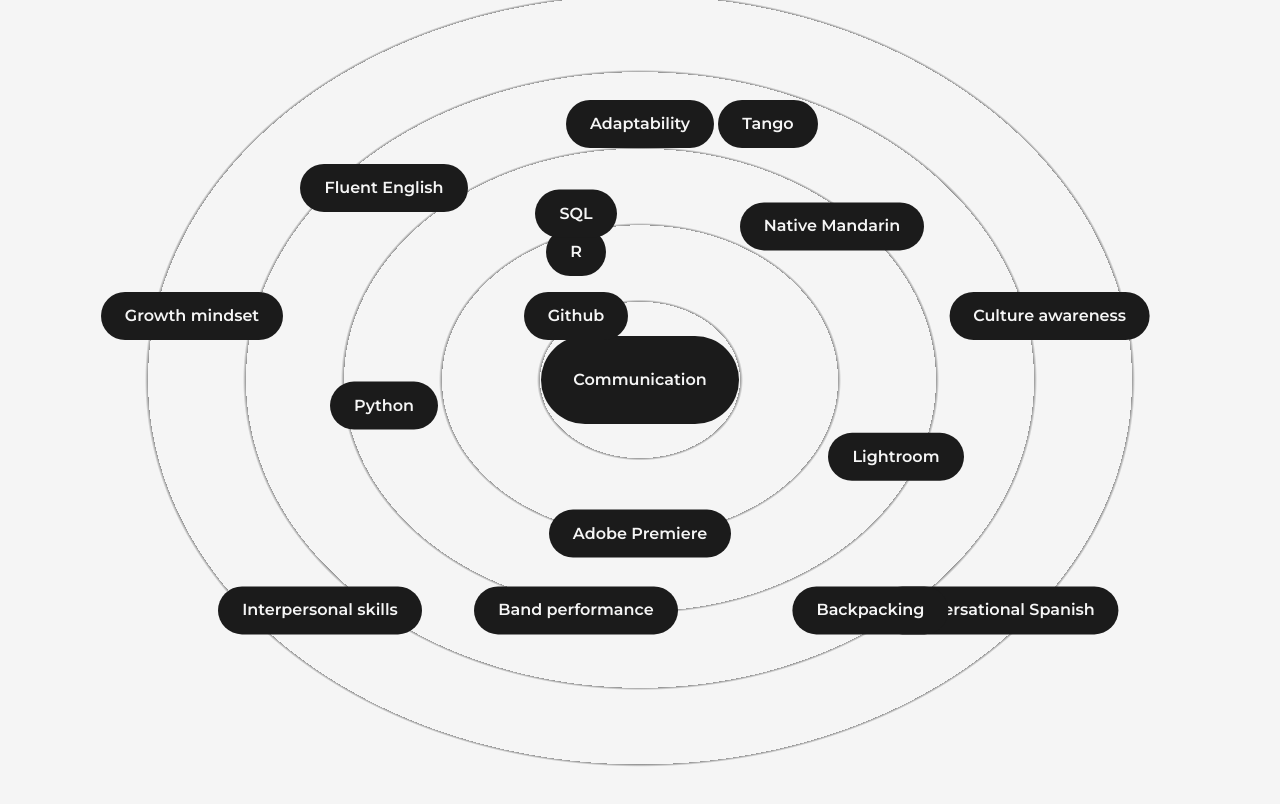
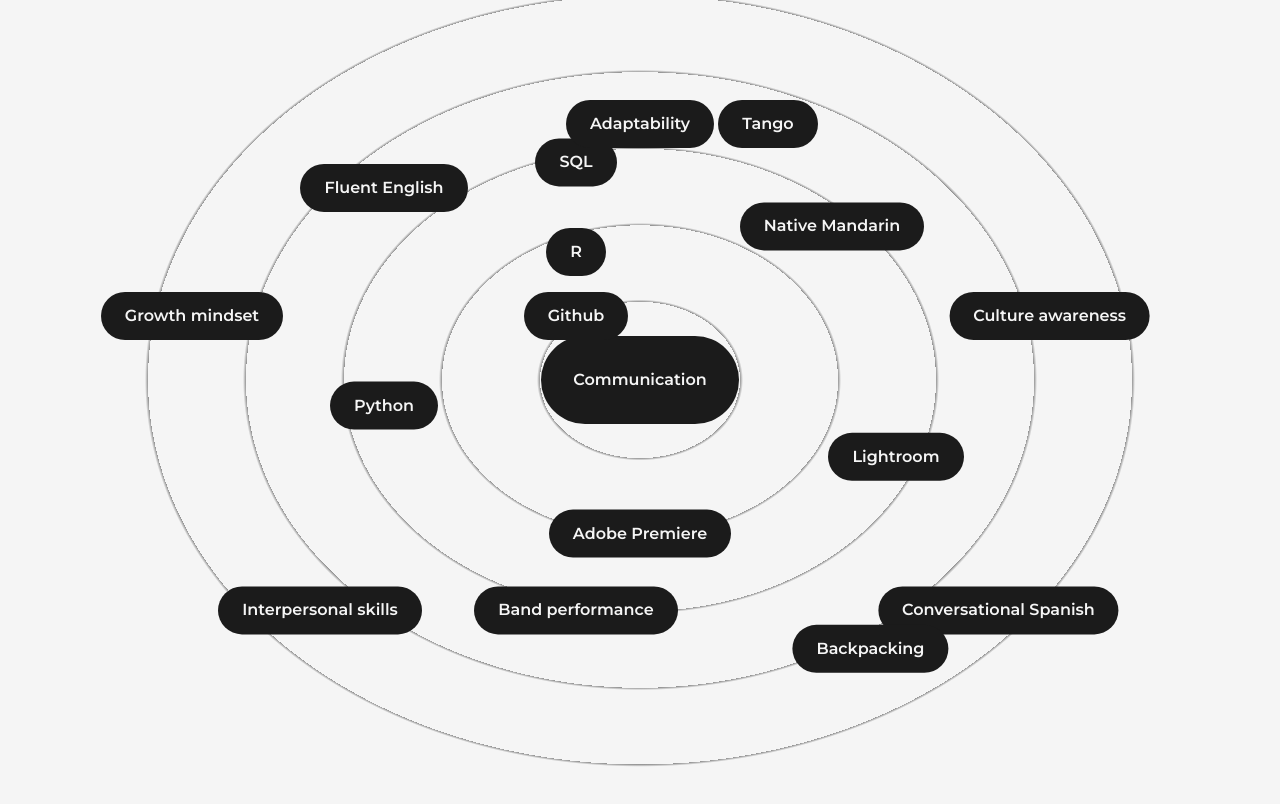
Before and after one commit to itsginc/isginc.github.io, a Next.js app: page /about in a window 1280 px wide. Shown: the part 1352-2156 px from the top of the page. Built offline with nearby package versions, Linux system fonts and the light colour scheme.

Commit message:
Update Skills.js

```diff
--- a/src/components/Skills.js
+++ b/src/components/Skills.js
@@ -46,7 +46,7 @@ const Skills = () => {
         <Skill name="Python" x="-20vw" y="2vw" />
 
           <Skill name="R" x="-5vw" y="-10vw" />
-          <Skill name="SQL" x="-5vw" y="-13vw" />
+          <Skill name="SQL" x="-5vw" y="-17vw" />
           <Skill name="Github" x="-5vw" y="-5vw" />
           <Skill name="Lightroom" x="20vw" y="6vw" />
           <Skill name="Adobe Premiere" x="0vw" y="12vw" />
@@ -59,7 +59,7 @@ const Skills = () => {
           <Skill name="Conversational Spanish" x="28vw" y="18vw" />
           <Skill name="Tango" x="10vw" y="-20vw" />
           <Skill name="Band performance" x="-5vw" y="18vw" />
-          <Skill name="Backpacking" x="18vw" y="18vw" />
+          <Skill name="Backpacking" x="18vw" y="21vw" />
     </div></>
   );
 };
```
